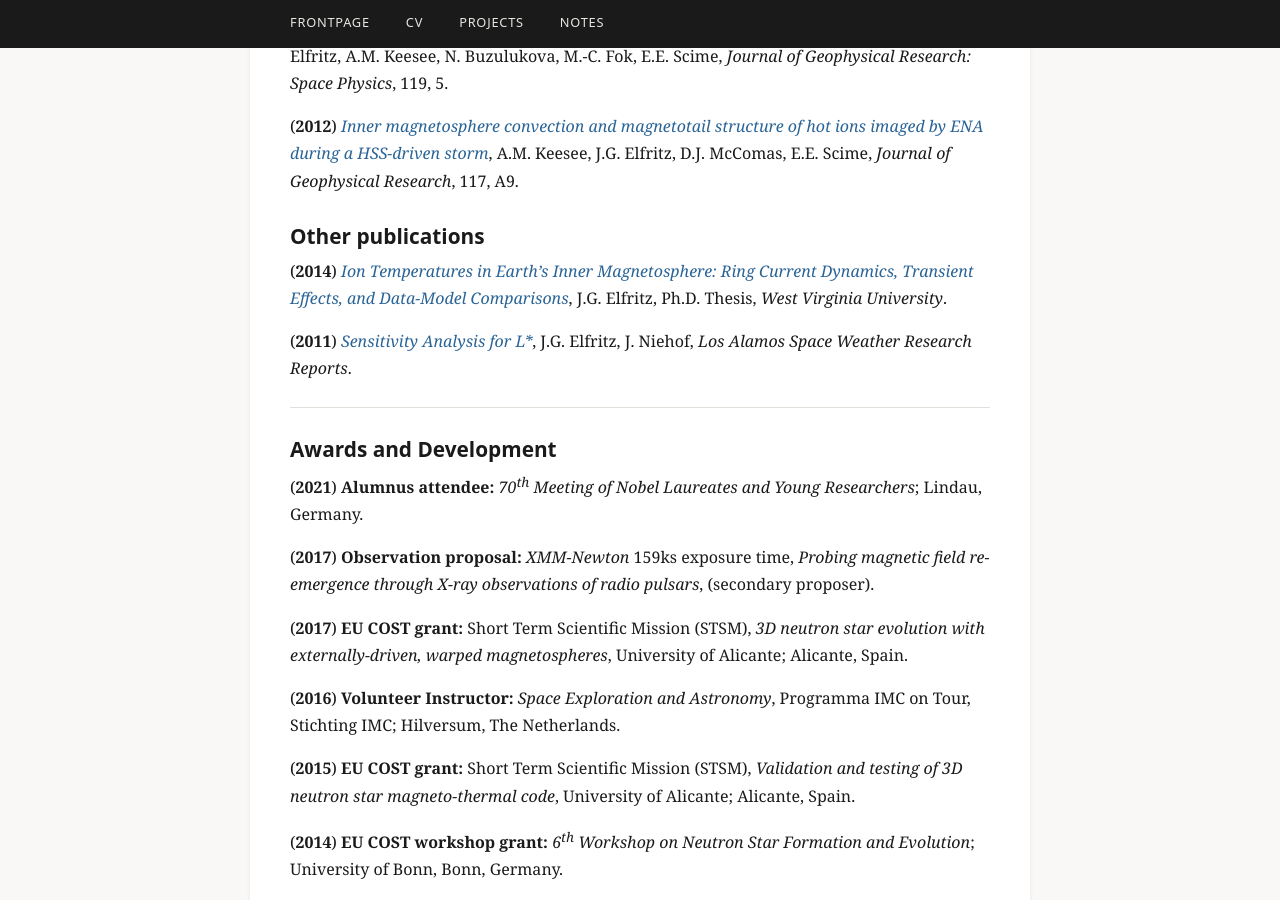
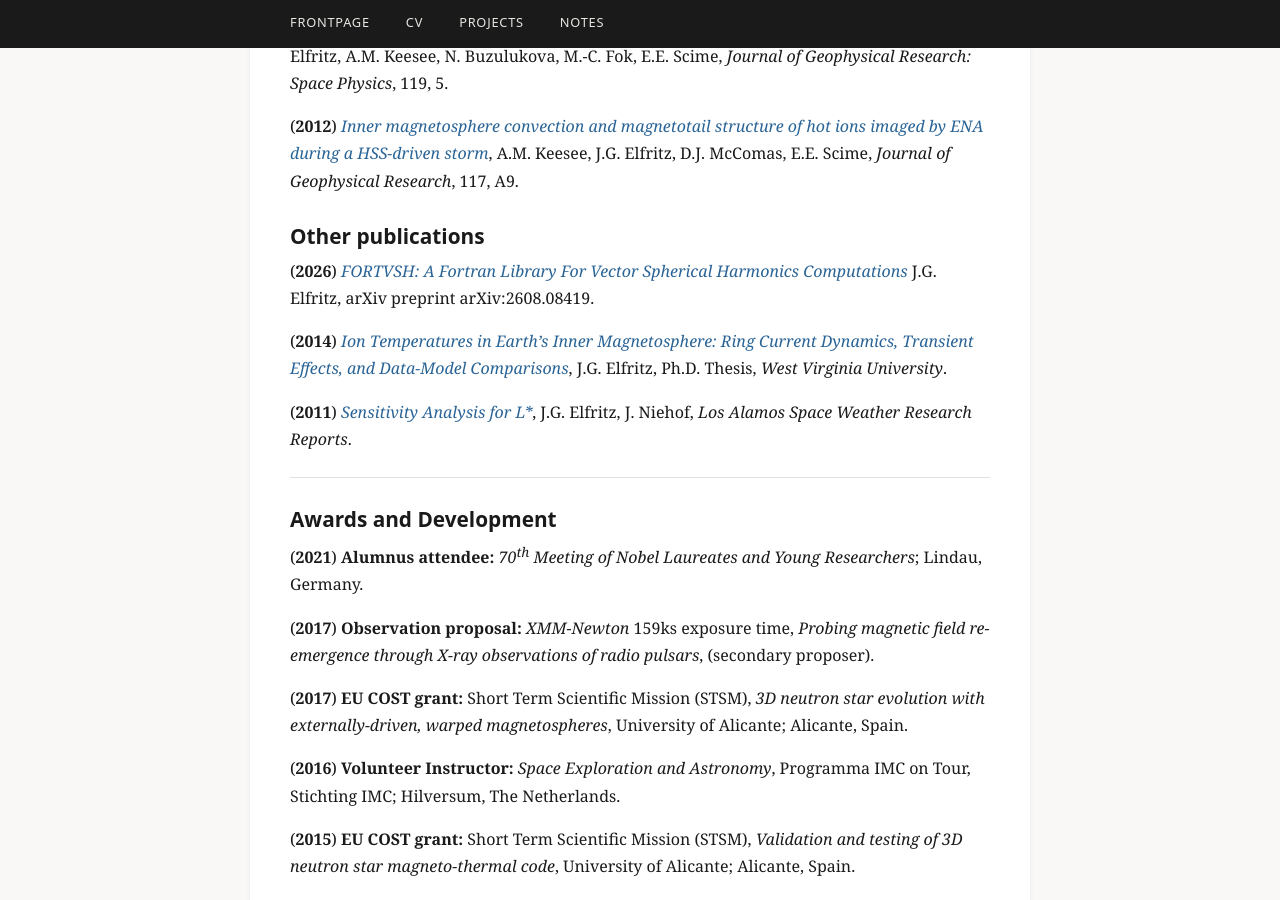
Before and after one commit to justinelfritz/justinelfritz.github.io, a Jekyll site: the page built from pages/about.md, in a window 1280 px wide and 900 px high, scrolled down 1304 px. Built offline with Jekyll 4.4.1, drawn with Linux system fonts in a browser that asks for light colours.

Commit message:
categorical error in projects.md, and update pubs in about.md

```diff
--- a/pages/about.md
+++ b/pages/about.md
@@ -47,6 +47,8 @@ description: general synopsis and motivation
 (**2012**) [*Inner magnetosphere convection and magnetotail structure of hot ions imaged by ENA during a HSS-driven storm*](https://ui.adsabs.harvard.edu/abs/2012JGRA..117.0L06K), A.M. Keesee, J.G. Elfritz, D.J. McComas, E.E. Scime, *Journal of Geophysical Research*, 117, A9.
 
 ### Other publications
+
+(**2026**) [*FORTVSH: A Fortran Library For Vector Spherical Harmonics Computations*](https://arxiv.org/abs/2608.08419) J.G. Elfritz, arXiv preprint arXiv:2608.08419.
 
 (**2014**) [*Ion Temperatures in Earth's Inner Magnetosphere: Ring Current Dynamics, Transient Effects, and Data-Model Comparisons*](https://researchrepository.wvu.edu/etd/563/), J.G. Elfritz, Ph.D. Thesis, *West Virginia University*.
 
```
Also changed, not shown: pages/projects.md (+2 -2 lines).
